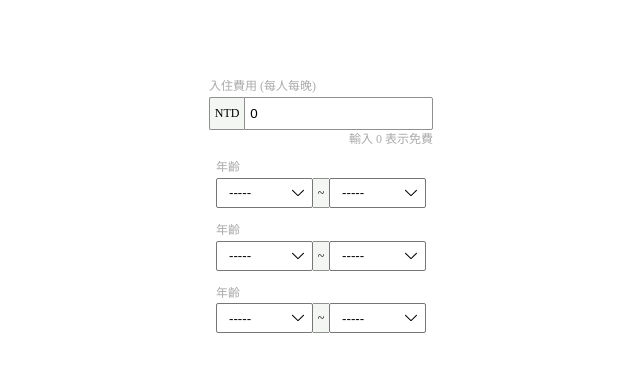
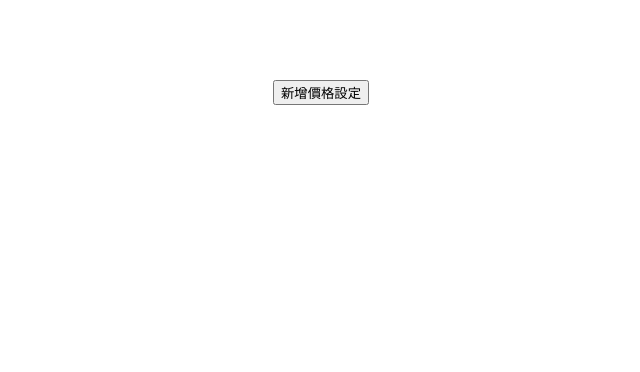
Before and after one commit to JZWe/rex-europe, a React (Create React App) app: page / in a window 1280 px wide. Shown: the top 372 px of the page, without its empty margins (319-959 px from the left). Built offline with nearby package versions, Linux system fonts and the light colour scheme; the HTML template or start-up script is replaced by a standard one.

Commit message:
AgeGroupPriceList (未實作驗證與刪除功能)

```diff
--- a/src/App.js
+++ b/src/App.js
@@ -1,29 +1,15 @@
 import './App.css';
-import PriceInput from './ui/PriceInput';
-import AgeGroupSelect from './ui/AgeGroupSelect';
+import AgeGroupPriceList from './ui/AgeGroupPriceList';
+import { AgeGroupContextProvider } from './ui/AgeGroupContext';
+import NewAgeGroupPriceItem from './ui/NewAgeGroupPriceItem';
 
 function App() {
   return (
     <div className="app">
-      <PriceInput />
-      <AgeGroupSelect
-        id={1}
-        onChange={(disabledResult) => {
-          console.log(disabledResult);
-        }}
-      />
-      <AgeGroupSelect
-        id={2}
-        onChange={(disabledResult) => {
-          console.log(disabledResult);
-        }}
-      />
-      <AgeGroupSelect
-        id={3}
-        onChange={(disabledResult) => {
-          console.log(disabledResult);
-        }}
-      />
+      <AgeGroupContextProvider>
+        <AgeGroupPriceList onChange={console.log} />
+        <NewAgeGroupPriceItem />
+      </AgeGroupContextProvider>
     </div>
   );
 }
--- /dev/null
+++ b/src/ui/AgeGroupContext.js
@@ -0,0 +1,27 @@
+import { useContext, createContext, useState } from 'react';
+
+export const AgeGroupContext = createContext(null);
+
+export function AgeGroupContextProvider({ children }) {
+  const [list, setList] = useState([]); // [{ ageGroup: Array<number>, price: number }]
+  const addListItem = () =>
+    setList((prevList) => [...prevList, { ageGroup: null, price: null }]);
+
+  return (
+    <AgeGroupContext.Provider
+      value={{
+        list,
+        setList,
+        addListItem,
+      }}
+    >
+      {children}
+    </AgeGroupContext.Provider>
+  );
+}
+
+export function useAgeGroup() {
+  const context = useContext(AgeGroupContext);
+  if (!context) throw new Error('AgeGroupContext is not defined');
+  return context;
+}
--- /dev/null
+++ b/src/ui/AgeGroupPriceItem.css
@@ -0,0 +1,4 @@
+.agegroup-priceitem {
+  display: flex;
+  gap: 1rem;
+}
--- /dev/null
+++ b/src/ui/AgeGroupPriceItem.js
@@ -0,0 +1,19 @@
+import PriceInput from './PriceInput';
+import AgeGroupSelect from './AgeGroupSelect';
+import './AgeGroupPriceItem.css';
+
+function AgeGroupPriceItem({ id, onItemChange }) {
+  return (
+    <div className="agegroup-priceitem">
+      <AgeGroupSelect
+        onSelectChange={(ageGroup) => onItemChange({ id, ageGroup })}
+      />
+      <PriceInput
+        id={id}
+        onInputChange={(price) => onItemChange({ id, price })}
+      />
+    </div>
+  );
+}
+
+export default AgeGroupPriceItem;
--- /dev/null
+++ b/src/ui/AgeGroupPriceList.js
@@ -0,0 +1,28 @@
+import { useEffect } from 'react';
+import AgeGroupPriceItem from './AgeGroupPriceItem';
+import { useAgeGroup } from './AgeGroupContext';
+
+function AgeGroupPriceList({ onChange }) {
+  const { list, setList } = useAgeGroup();
+
+  return list.map((_, index) => (
+    <AgeGroupPriceItem
+      key={index}
+      id={index}
+      onItemChange={({ id, ...fields }) => {
+        const nextList = list.map((item, innerIndex) => {
+          if (innerIndex === id)
+            return {
+              ...item,
+              ...fields,
+            };
+          else return item;
+        });
+        setList(nextList);
+        onChange(nextList);
+      }}
+    />
+  ));
+}
+
+export default AgeGroupPriceList;
--- a/src/ui/AgeGroupSelect.js
+++ b/src/ui/AgeGroupSelect.js
@@ -1,17 +1,12 @@
-import { useState, useEffect, useMemo } from 'react';
+import { useState } from 'react';
 import './AgeGroupSelect.css';
 
 const MIN = 0;
 const MAX = 20;
 const DIFF = MAX - MIN + 1;
 
-function AgeGroupSelect({ id, onChange }) {
-  const [startAge, setStartAge] = useState('');
-  const [endAge, setEndAge] = useState('');
-  const [hasError, setHasError] = useState(false);
-
-  let disabledResult = useMemo(() => [null, null], []); // [[startAgeStart, startAgeEnd], [endAgeStart, endAgeEnd]]
-
+function getDisabledResult(startAge, endAge) {
+  let disabledResult = [null, null];
   if (startAge || endAge) {
     if (startAge === MIN && endAge === MAX) {
       disabledResult = [null, null];
@@ -26,10 +21,14 @@ function AgeGroupSelect({ id, onChange }) {
       ];
     }
   }
+  return disabledResult;
+}
 
-  useEffect(() => {
-    onChange?.(disabledResult);
-  }, [disabledResult, onChange]);
+function AgeGroupSelect({ id, onSelectChange }) {
+  const [startAge, setStartAge] = useState('');
+  const [endAge, setEndAge] = useState('');
+  const [hasError, setHasError] = useState(false);
+  const disabledResult = getDisabledResult(startAge, endAge);
 
   return (
     <div className="age-group-select">
@@ -40,7 +39,11 @@ function AgeGroupSelect({ id, onChange }) {
           id={`startage-${id}`}
           value={startAge}
           className={hasError ? `select error` : `select`}
-          onChange={(e) => setStartAge(Number(e.target.value))}
+          onChange={(e) => {
+            const nextStartAge = Number(e.target.value);
+            setStartAge(nextStartAge);
+            onSelectChange?.([nextStartAge, endAge === '' ? null : endAge]);
+          }}
         >
           <option value="">-----</option>
           {Array.from({ length: DIFF }, (value, index) => (
@@ -64,7 +67,11 @@ function AgeGroupSelect({ id, onChange }) {
           id={`endage-${id}`}
           value={endAge}
           className={hasError ? `select error` : `select`}
-          onChange={(e) => setEndAge(Number(e.target.value))}
+          onChange={(e) => {
+            const nextEndAge = Number(e.target.value);
+            setEndAge(nextEndAge);
+            onSelectChange?.([startAge === '' ? null : startAge, nextEndAge]);
+          }}
         >
           <option value="">-----</option>
           {Array.from({ length: DIFF }, (value, index) => (
--- /dev/null
+++ b/src/ui/NewAgeGroupPriceItem.js
@@ -0,0 +1,9 @@
+import { useAgeGroup } from './AgeGroupContext';
+
+function NewAgeGroupPriceItem({ onChange }) {
+  const { addListItem } = useAgeGroup();
+
+  return <button onClick={addListItem}>新增價格設定</button>;
+}
+
+export default NewAgeGroupPriceItem;
--- a/src/ui/PriceInput.css
+++ b/src/ui/PriceInput.css
@@ -5,7 +5,7 @@
   font-size: 0.75rem;
 }
 
-.price-input-container label {
+.price-input-container .label {
   color: #aaaaaa;
   font-size: 0.75rem;
   margin-bottom: 0.3rem;
--- a/src/ui/PriceInput.js
+++ b/src/ui/PriceInput.js
@@ -2,7 +2,7 @@ import { useState } from 'react';
 import addComma from '../utils/addComma';
 import './PriceInput.css';
 
-function PriceInput() {
+function PriceInput({ onInputChange, id }) {
   const [price, setPrice] = useState('0');
   const error = price.trim() === '' ? '不可以為空白' : null;
 
@@ -42,15 +42,18 @@ function PriceInput() {
     }
 
     setPrice(addComma(priceStr));
+    onInputChange(Number(priceStr));
   };
 
   return (
     <div className="price-input-container">
-      <label for="price-input">入住費用 (每人每晚)</label>
+      <label htmlFor={`price-input-${id}`} className="label">
+        入住費用 (每人每晚)
+      </label>
       <div className="currency-price">
         <div className="currency">NTD</div>
         <input
-          id="price-input"
+          id={`price-input-${id}`}
           className={error ? 'price-input error' : 'price-input'}
           placeholder="請輸入費用"
           onChange={onChange}
```
Also changed, not shown: src/ui/DeleteAgeGroupPriceItem.js (added).
